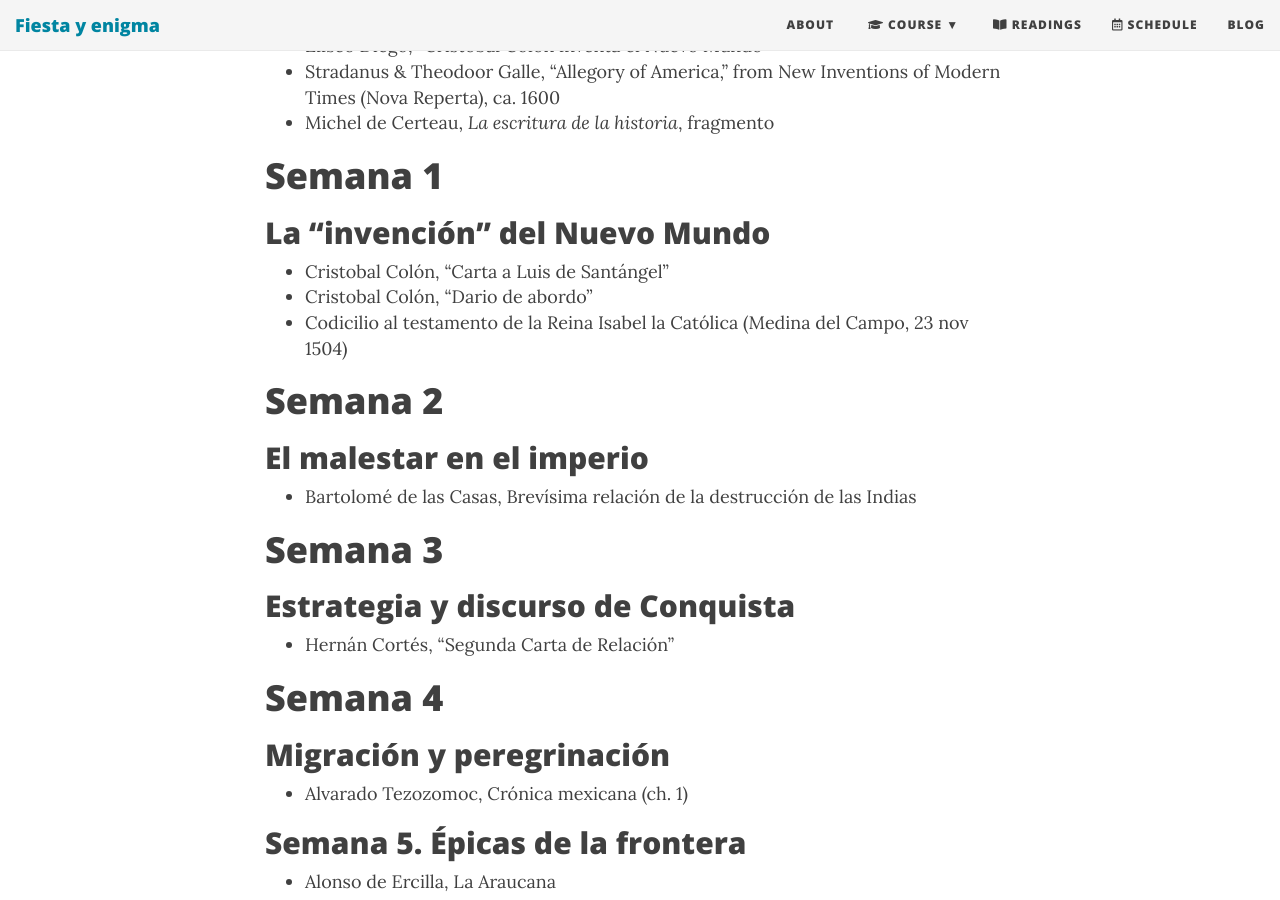
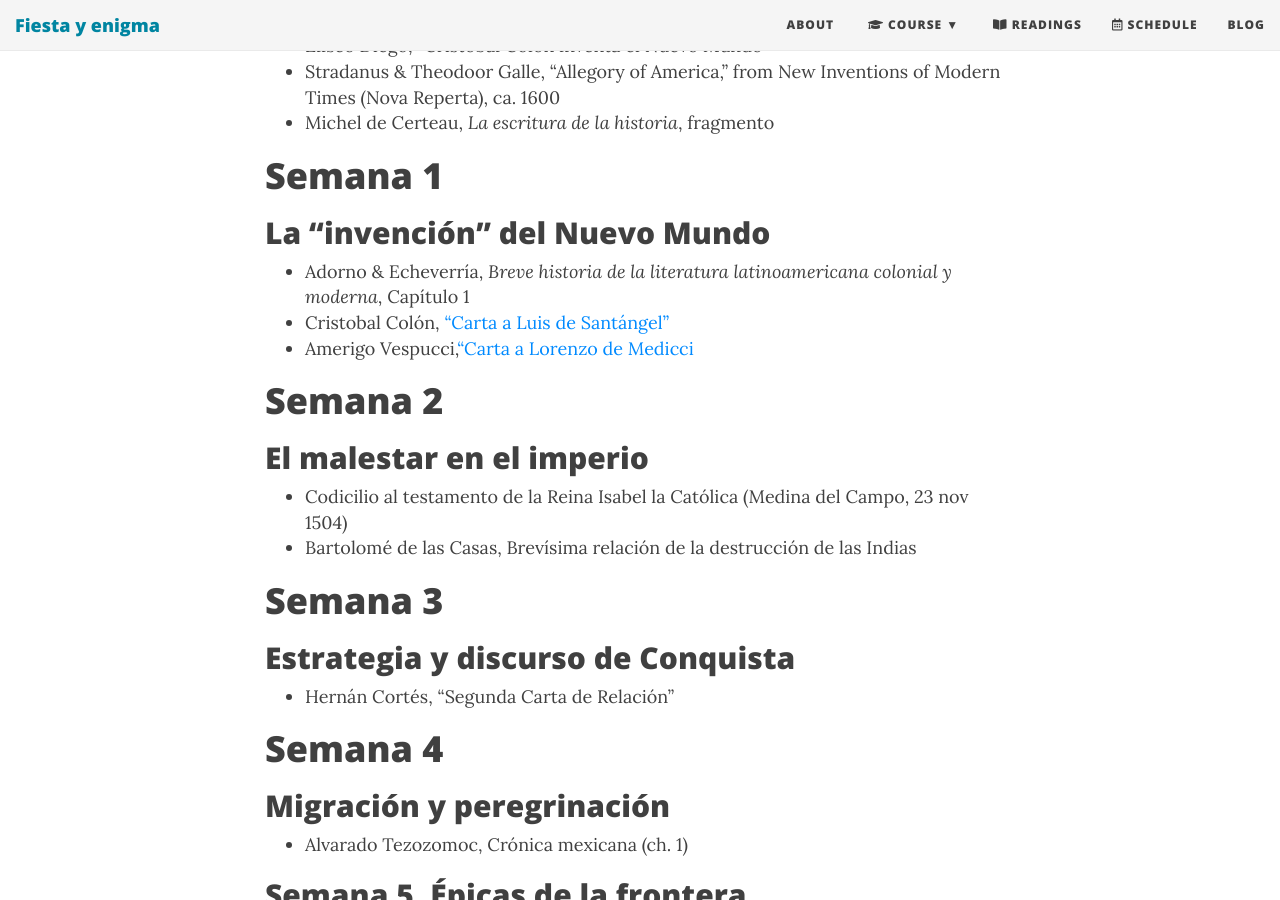
Before and after one commit to Hipomenes/ls452, a Jekyll site: the page built from syllabus.md, in a window 1280 px wide and 900 px high, scrolled down 1379 px. Built offline with Jekyll 4.4.1, drawn with Linux system fonts in a browser that asks for light colours; nearby versions of some CDN libraries.

Commit message:
Update syllabus.md

```diff
--- a/syllabus.md
+++ b/syllabus.md
@@ -25,13 +25,15 @@ bigimg: /img/4partes.jpg
 # Semana 1
 ## La “invención” del Nuevo Mundo
 
-- Cristobal Colón, “Carta a Luis de Santángel”
-- Cristobal Colón, “Dario de abordo”
-- Codicilio al testamento de la Reina Isabel la Católica (Medina del Campo, 23 nov 1504)
+- Adorno & Echeverría, *Breve historia de la literatura latinoamericana colonial y moderna*, Capítulo 1
+- Cristobal Colón, ["Carta a Luis de Santángel”]()
+- Amerigo Vespucci,["Carta a Lorenzo de Medicci]()
+
 
 # Semana 2
 ## El malestar en el imperio
 
+- Codicilio al testamento de la Reina Isabel la Católica (Medina del Campo, 23 nov 1504)
 - Bartolomé de las Casas, Brevísima relación de la destrucción de las Indias
 
 # Semana 3
```
